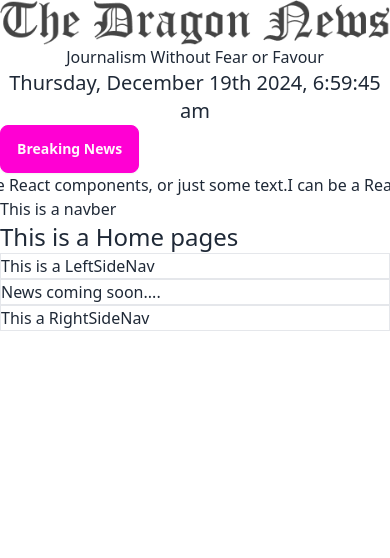
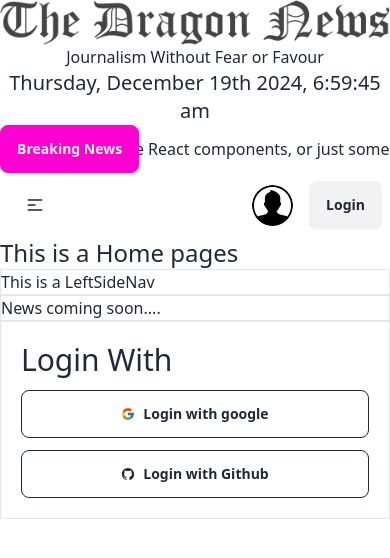
Before and after one commit to bharatroy4D/react-dragon-news, a React (Vite) app: page / in a window 390 px wide. Shown: the top 558 px of the page. Built offline with nearby package versions, Linux system fonts and the light colour scheme.

Commit message:
login authentication section setup

```diff
--- a/package.json
+++ b/package.json
@@ -17,6 +17,7 @@
     "react": "^18.3.1",
     "react-dom": "^18.3.1",
     "react-fast-marquee": "^1.6.5",
+    "react-icons": "^5.4.0",
     "react-router-dom": "^7.0.2",
     "sort-by": "^1.2.0"
   },
--- /dev/null
+++ b/src/components/About/About.jsx
@@ -0,0 +1,11 @@
+import React from 'react';
+
+const About = () => {
+    return (
+        <div>
+            <h2>This is a About section</h2>
+        </div>
+    );
+};
+
+export default About;
--- /dev/null
+++ b/src/components/Career/Career.jsx
@@ -0,0 +1,11 @@
+import React from 'react';
+
+const Career = () => {
+    return (
+        <div>
+            <h2>This is a Career</h2>
+        </div>
+    );
+};
+
+export default Career;
--- a/src/components/pages/home/BreakingNews.jsx
+++ b/src/components/pages/home/BreakingNews.jsx
@@ -4,9 +4,9 @@
 
 const BreakingNews = () => {
     return (
-        <div>
+        <div className='flex'>
             <button className='btn btn-secondary'>Breaking News</button>
-            <Marquee>
+            <Marquee pauseOnHover={true}>
                 I can be a React component, multiple React components, or just some text.
             </Marquee>
 
--- a/src/components/shared/Navber/Navber.jsx
+++ b/src/components/shared/Navber/Navber.jsx
@@ -1,9 +1,48 @@
 import React from 'react';
-
+import { Link, NavLink } from 'react-router-dom';
+import user from '../../../assets/user.png'
 const Navber = () => {
+    const navLinks = <>
+        <li><NavLink to='/'>Home</NavLink></li>
+        <li><NavLink to='/about'>About</NavLink></li>
+        <li><NavLink to='/career'>Career</NavLink></li>
+    </>
     return (
-        <div>
-            <h2>This is a navber</h2>
+        <div className="navbar bg-base-100">
+            <div className="navbar-start">
+                <div className="dropdown">
+                    <div tabIndex={0} role="button" className="btn btn-ghost lg:hidden">
+                        <svg
+                            xmlns="http://www.w3.org/2000/svg"
+                            className="h-5 w-5"
+                            fill="none"
+                            viewBox="0 0 24 24"
+                            stroke="currentColor">
+                            <path
+                                strokeLinecap="round"
+                                strokeLinejoin="round"
+                                strokeWidth="2"
+                                d="M4 6h16M4 12h8m-8 6h16" />
+                        </svg>
+                    </div>
+                    <ul
+                        tabIndex={0}
+                        className="menu menu-sm dropdown-content bg-base-100 rounded-box z-[1] mt-3 w-52 p-2 shadow">
+                        {navLinks}
+                    </ul>
+                </div>
+            </div>
+            <div className="navbar-center hidden lg:flex">
+                <ul className="menu menu-horizontal px-1">
+                    {navLinks}
+                </ul>
+            </div>
+            <div className="navbar-end">
+               <img className='rounded-full mr-4' src={user} alt="" />
+                <Link>
+                    <button className='btn'>Login</button>
+                </Link>
+            </div>
         </div>
     );
 };
--- a/src/components/shared/rightSideNav/RightSideNav.jsx
+++ b/src/components/shared/rightSideNav/RightSideNav.jsx
@@ -1,9 +1,23 @@
 import React from 'react';
+import { FcGoogle } from "react-icons/fc";
+import { IoLogoGithub } from "react-icons/io";
+
+
 
 const RightSideNav = () => {
     return (
         <div>
-            <h2>This a RightSideNav</h2>
+            <div className='m-5'>
+                <h3 className="text-3xl mb-3">Login With</h3>
+                <button className="btn btn-outline w-full">
+                    <FcGoogle></FcGoogle>
+                    <span>Login with google</span>
+                </button>
+                <button className="btn btn-outline w-full mt-3">
+                    <IoLogoGithub ></IoLogoGithub>
+                    <span>Login with Github</span>
+                </button>
+            </div>
         </div>
     );
 };
```
Also changed, not shown: src/components/routes/Routes.jsx (+10 -0 lines), 1 other file (tests, documents, lock files or other folders).
